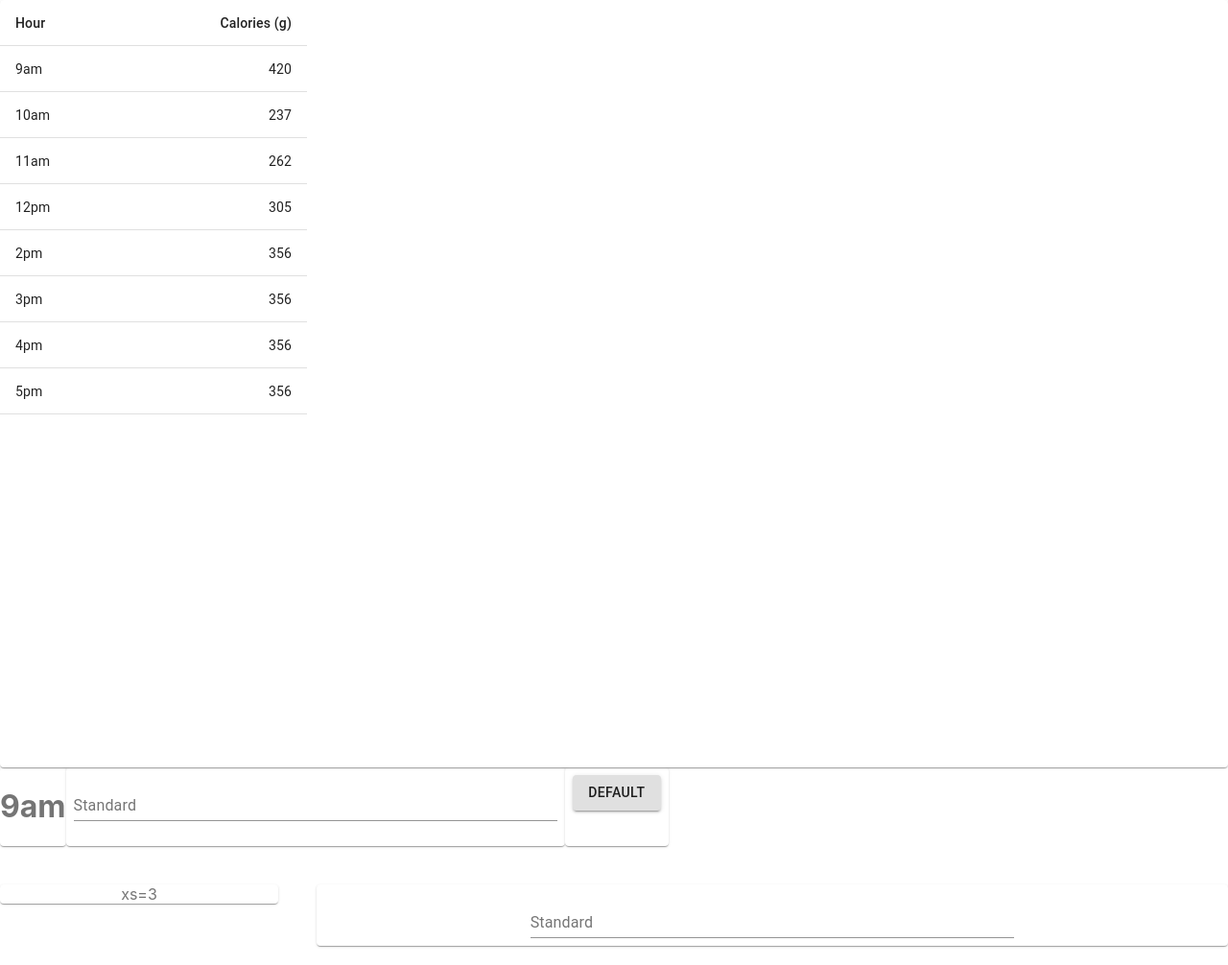
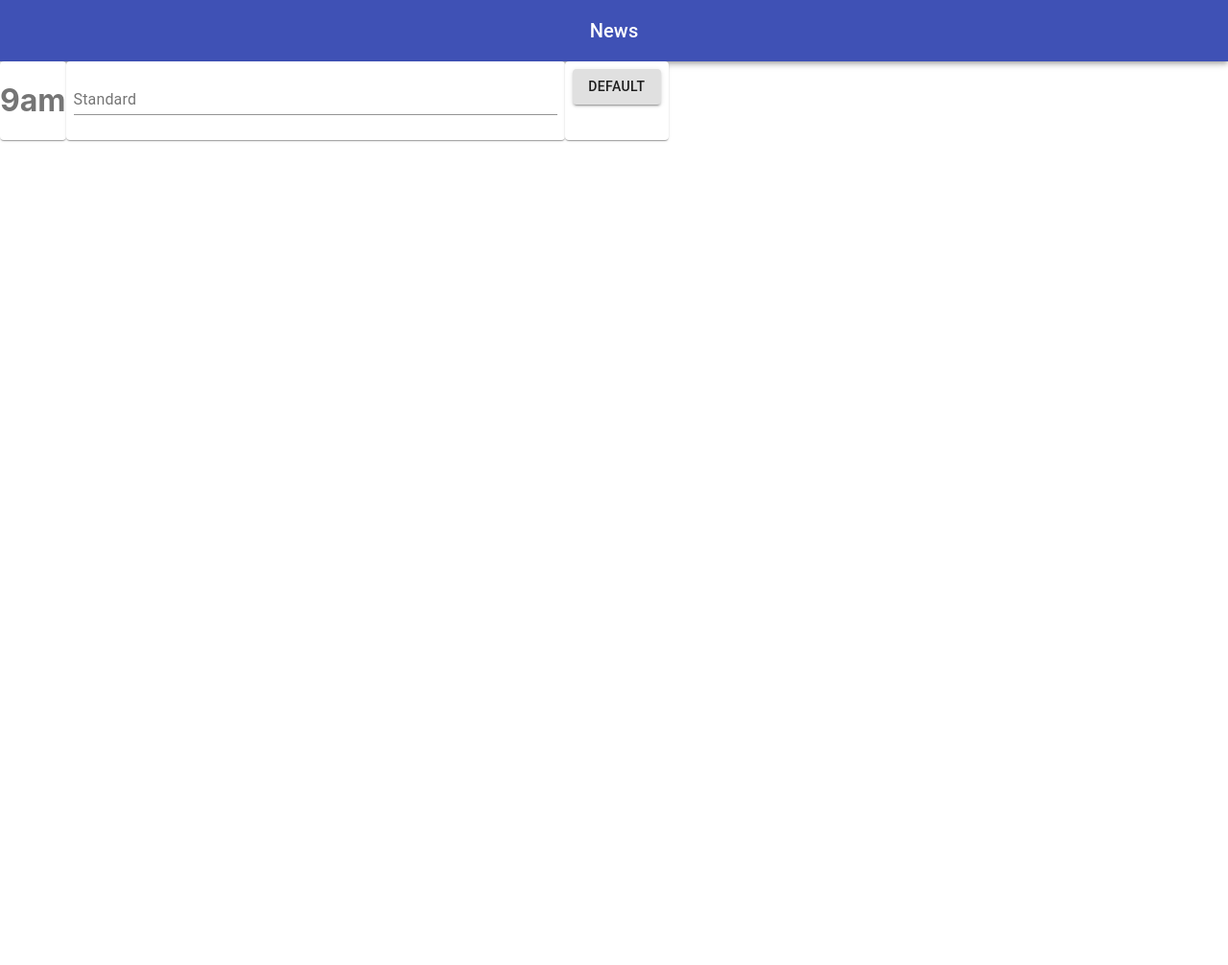
Before and after one commit to Haplescent/react-cal, a React (Create React App) app: page / in a window 1280 px wide. Shown: the whole page at 96% size. After the commit the page ends 800 px from the top, so only its background shows below. Built offline with nearby package versions, Linux system fonts and the light colour scheme.

Commit message:
added AppBar.js

```diff
--- a/src/App.js
+++ b/src/App.js
@@ -5,11 +5,12 @@
 import CenteredGrid from "./components/Grid.js";
 import ReactVirtualizedTable from "./components/Table.js";
 import BasicTextFields from "./components/Textfield.js";
+import ButtonAppBar from "./components/AppBar.js";
 
 function App() {
   return (
     <div className="App">
-      {ReactVirtualizedTable()}
+      {ButtonAppBar()}
       {CenteredGrid()}
     </div>
   );
--- /dev/null
+++ b/src/components/AppBar.js
@@ -0,0 +1,33 @@
+import React from 'react';
+import { makeStyles } from '@material-ui/core/styles';
+import AppBar from '@material-ui/core/AppBar';
+import Toolbar from '@material-ui/core/Toolbar';
+import Typography from '@material-ui/core/Typography';
+
+const useStyles = makeStyles((theme) => ({
+  root: {
+    flexGrow: 1,
+  },
+  menuButton: {
+    marginRight: theme.spacing(2),
+  },
+  title: {
+    flexGrow: 1,
+  },
+}));
+
+export default function ButtonAppBar() {
+  const classes = useStyles();
+
+  return (
+    <div className={classes.root}>
+      <AppBar position="static">
+        <Toolbar>
+          <Typography variant="h6" className={classes.title}>
+            News
+          </Typography>
+        </Toolbar>
+      </AppBar>
+    </div>
+  );
+}
--- a/src/components/Grid.js
+++ b/src/components/Grid.js
@@ -35,12 +35,6 @@
           <Paper className={classes.paper}>{BasicTextFields()}</Paper>
           <Paper className={classes.paper}>{ContainedButtons()}</Paper>
         </Grid>
-        <Grid item xs={3}>
-          <Paper className={classes.paper}>xs=3</Paper>
-        </Grid>
-        <Grid item xs={9}>
-          <Paper className={classes.paper}>{BasicTextFields()}</Paper>
-        </Grid>
       </Grid>
     </div>
   );
```
